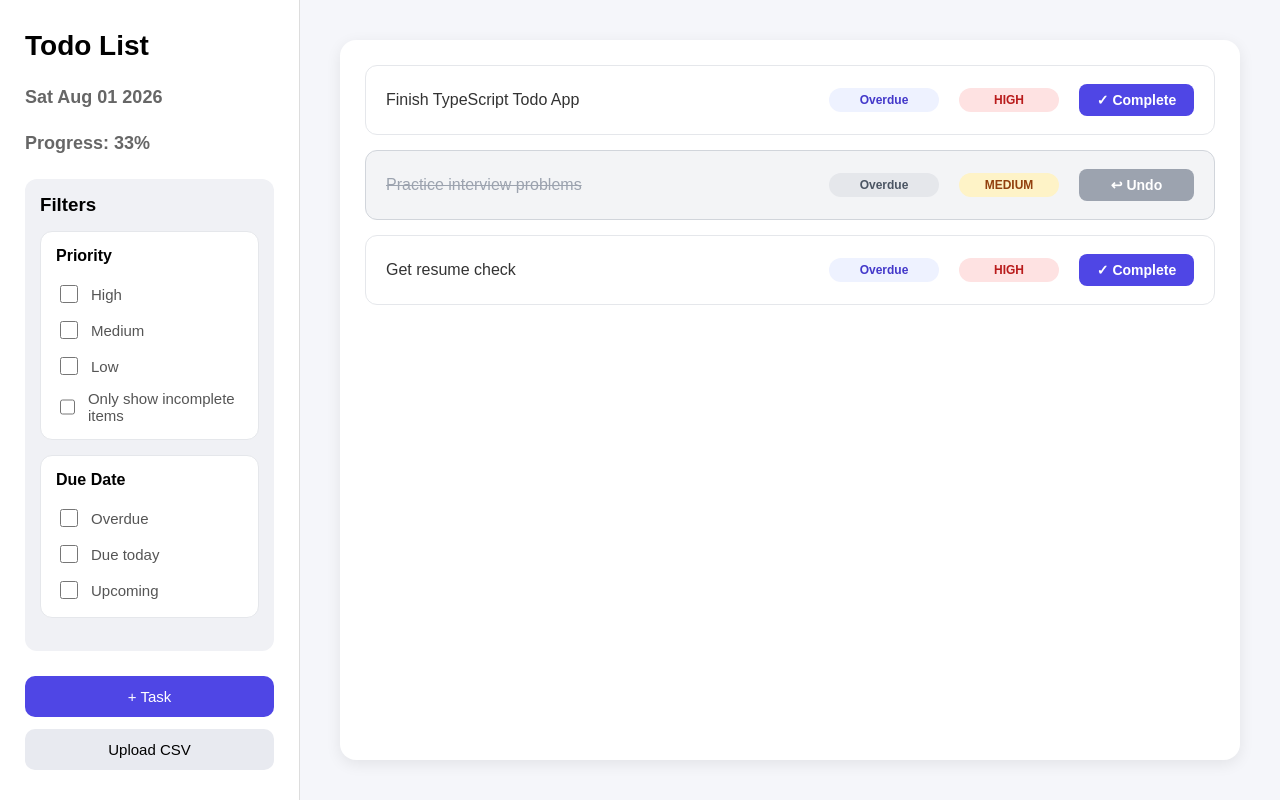
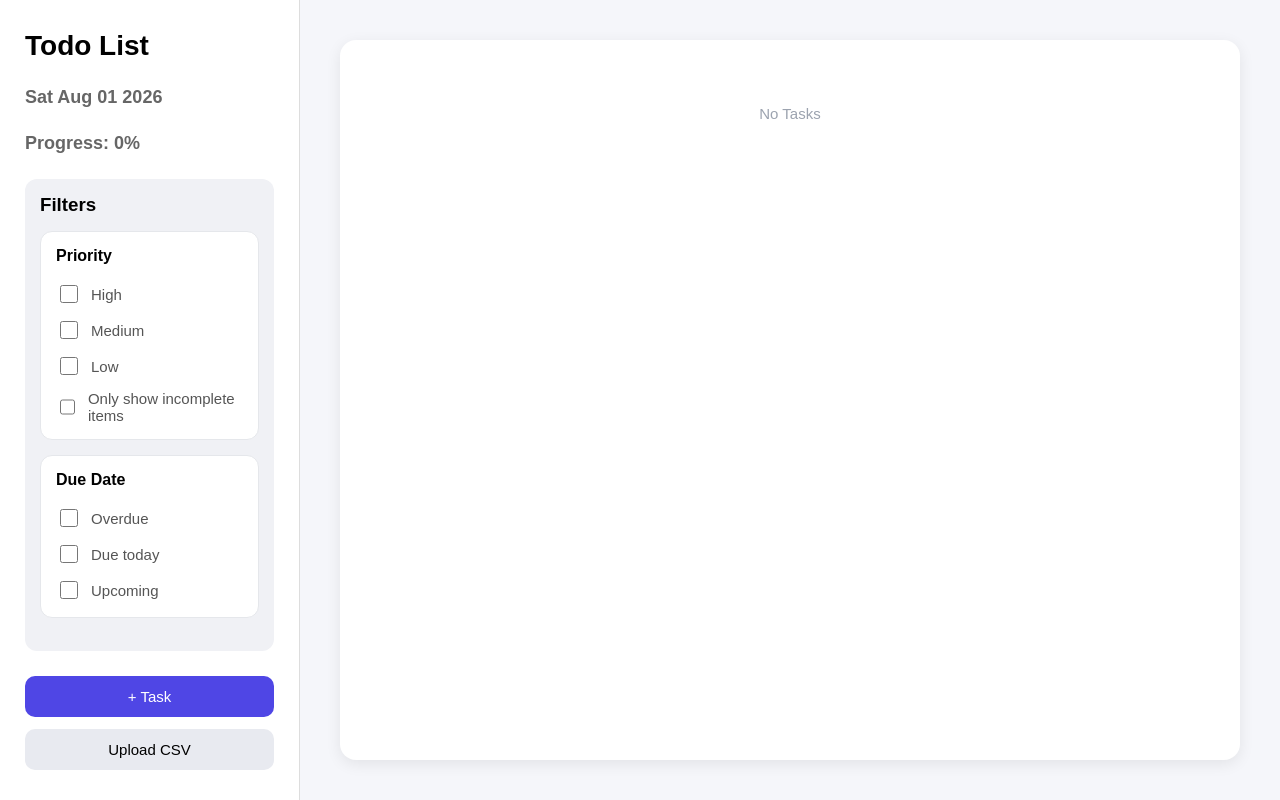
Before and after one commit to AudreyBurrell/todo-typescript, a React (Vite) app: page / in a window 1280 px wide. Built offline with nearby package versions, Linux system fonts and the light colour scheme.

Commit message:
Adding a "No Tasks" label if there are no tasks so it's not just an empty box

```diff
--- a/src/App.tsx
+++ b/src/App.tsx
@@ -143,9 +143,13 @@ function App() {
                 <div className="toDoListArea">
                     {/* to-do list appears here with title, delete button, and prioirty*/}
                     <ul className="taskList">
-                        {visibleTasks.map((task) => (
-                            <TaskItem key={task.id} task={task} onToggle={toggleTask} currentDate={currentDate} />
-                        ))}
+                        {visibleTasks.length === 0 ? (
+                            <li className="noTasks">No Tasks</li>
+                        ) : (
+                            visibleTasks.map((task) => (
+                                <TaskItem key={task.id} task={task} onToggle={toggleTask} currentDate={currentDate} />
+                            ))
+                        )}
                     </ul>
                     {/*modals*/}
                     {/* Notes for just this addTaskModal to help create other modals:
--- a/src/styles/App.css
+++ b/src/styles/App.css
@@ -208,6 +208,14 @@ body {
     width: 100%;
 }
 
+.noTasks {
+    list-style: none;
+    text-align: center;
+    padding: 40px 20px;
+    color: #9ca3af;
+    font-size: 15px;
+}
+
 
 .task:hover {
     transform: translateY(-2px);
--- a/src/utils/initialTasks.ts
+++ b/src/utils/initialTasks.ts
@@ -1,25 +1,25 @@
 import type { Task } from "../types/Task";
 
 export const initialTasks: Task[] = [
-    {
-        id: 1,
-        title: "Finish TypeScript Todo App",
-        completed: false,
-        date: new Date(2026, 6, 29),
-        priority: "HIGH",
-    },
-    {
-        id: 2,
-        title: "Practice interview problems",
-        completed: true,
-        date: new Date(2026, 6, 28),
-        priority: "MEDIUM",
-    },
-    {
-        id: 3,
-        title: "Get resume check",
-        completed: false,
-        date: new Date(2026, 6, 29),
-        priority: "HIGH",
-    },
+    // {
+    //     id: 1,
+    //     title: "Finish TypeScript Todo App",
+    //     completed: false,
+    //     date: new Date(2026, 6, 29),
+    //     priority: "HIGH",
+    // },
+    // {
+    //     id: 2,
+    //     title: "Practice interview problems",
+    //     completed: true,
+    //     date: new Date(2026, 6, 28),
+    //     priority: "MEDIUM",
+    // },
+    // {
+    //     id: 3,
+    //     title: "Get resume check",
+    //     completed: false,
+    //     date: new Date(2026, 6, 29),
+    //     priority: "HIGH",
+    // },
 ];
```
